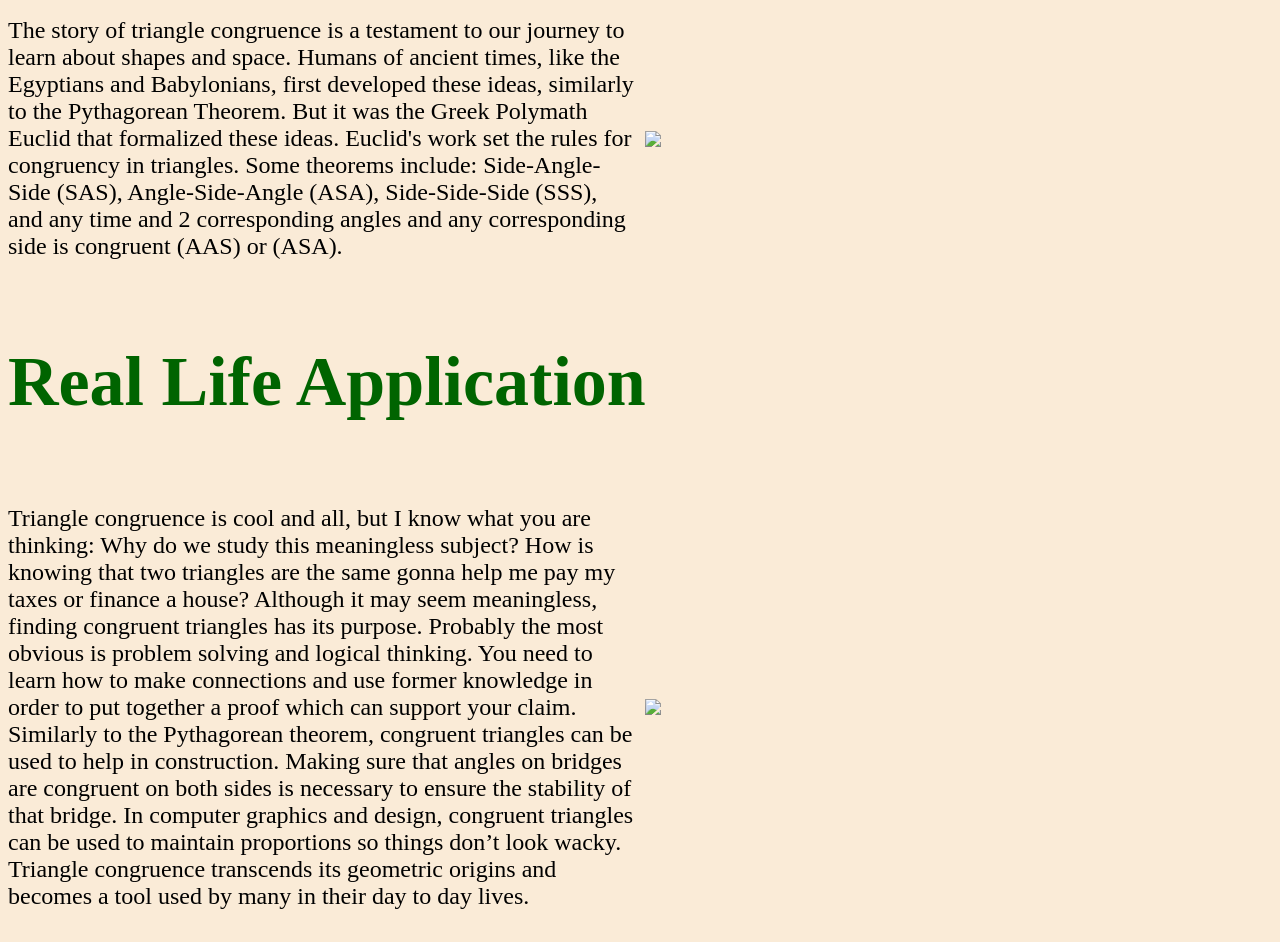
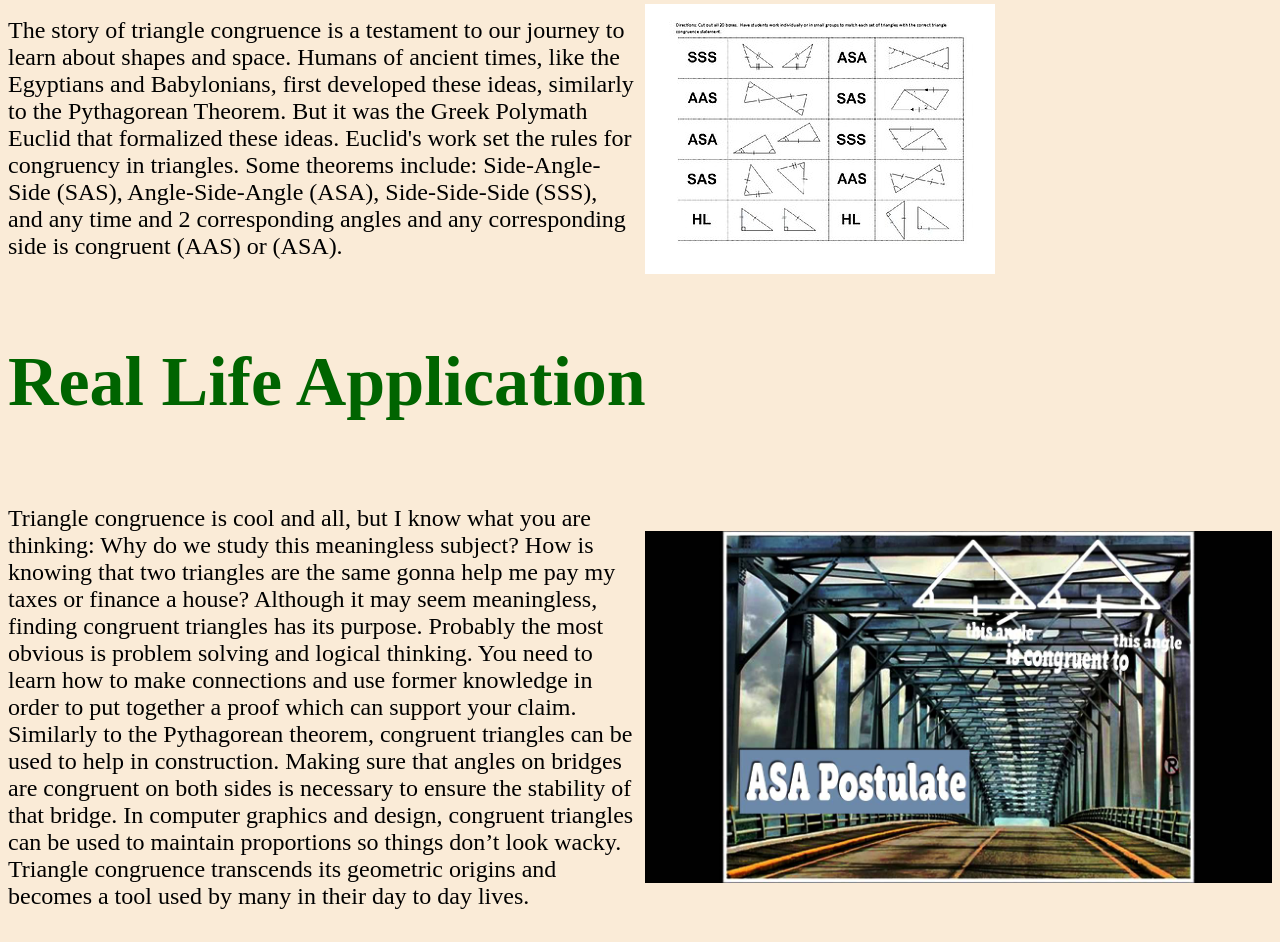
Before and after one commit to stuycs-gh-classrooms/09-web-justincodner, a plain HTML site: page site/p1.html in a window 1280 px wide. Shown: the part 312-1254 px from the top of the page. Drawn offline with Linux system fonts and the light colour scheme.

Commit message:
Update p1.html

```diff
--- a/site/p1.html
+++ b/site/p1.html
@@ -19,12 +19,12 @@
     <h1>The History of Triangle Congruence</h1>
     <div class="block">
       <p>The story of triangle congruence is a testament to our journey to learn about shapes and space. Humans of ancient times, like the Egyptians and Babylonians, first developed these ideas, similarly to the Pythagorean Theorem. But it was the Greek Polymath Euclid that formalized these ideas. Euclid's work set the rules for congruency in triangles. Some theorems include: Side-Angle-Side (SAS), Angle-Side-Angle (ASA), Side-Side-Side (SSS), and any time and 2 corresponding angles and any corresponding side is congruent (AAS) or (ASA).</p>
-      <img src="img4.jpg">
+      <img src="images/img4.jpg">
     </div>
     <h2>Real Life Application</h2>
     <div class="block">
       <p>Triangle congruence is cool and all, but I know what you are thinking: Why do we study this meaningless subject? How is knowing that two triangles are the same gonna help me pay my taxes or finance a house? Although it may seem meaningless, finding congruent triangles has its purpose. Probably the most obvious is problem solving and logical thinking. You need to learn how to make connections and use former knowledge in order to put together a proof which can support your claim. Similarly to the Pythagorean theorem, congruent triangles can be used to help in construction. Making sure that angles on bridges are congruent on both sides is necessary to ensure the stability of that bridge. In computer graphics and design, congruent triangles can be used to maintain proportions so things don’t look wacky. Triangle congruence transcends its geometric origins and becomes a tool used by many in their day to day lives.</p>
-      <img src="img5.jpg">
+      <img src="images/img5.jpg">
     </div>
 
   </body>
```
